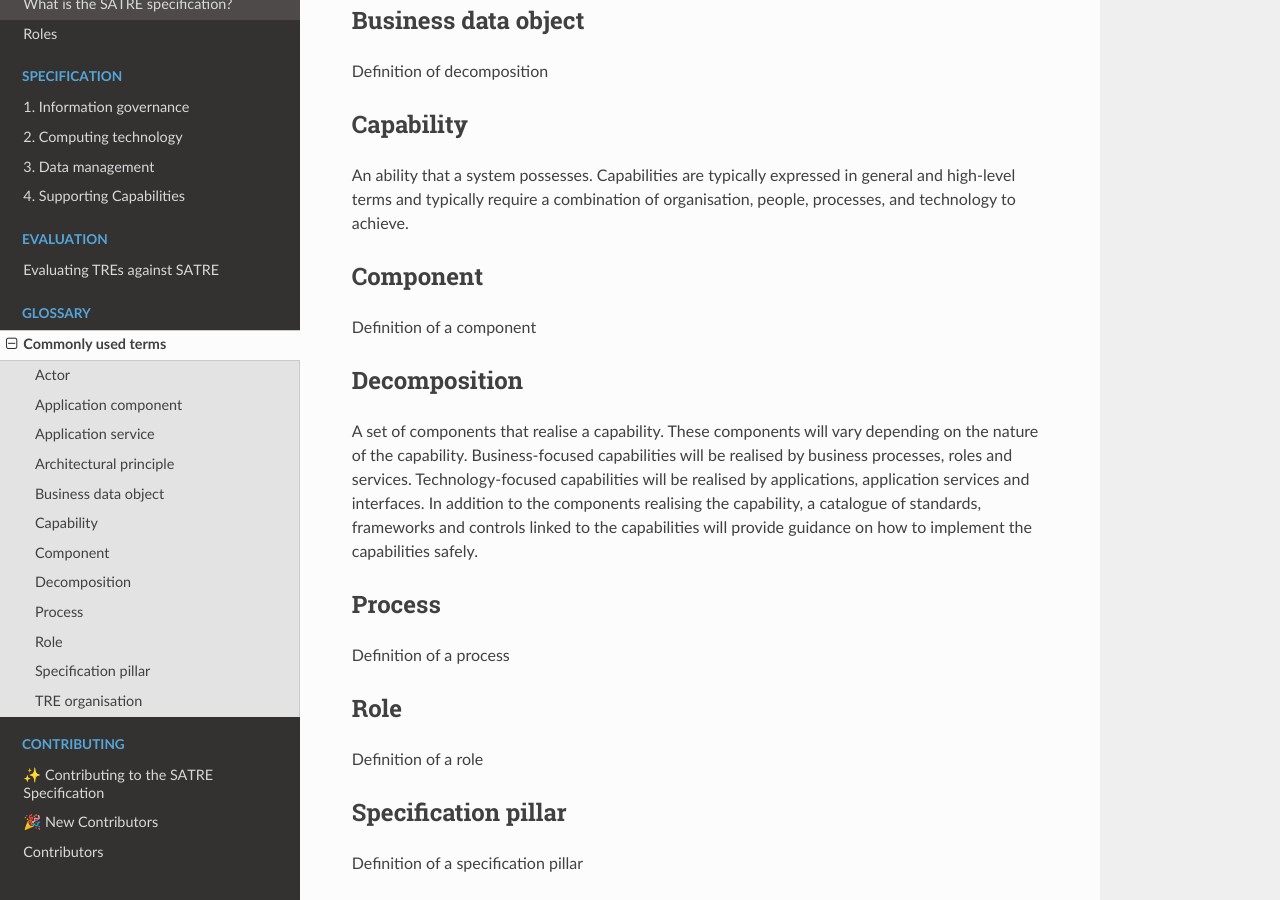
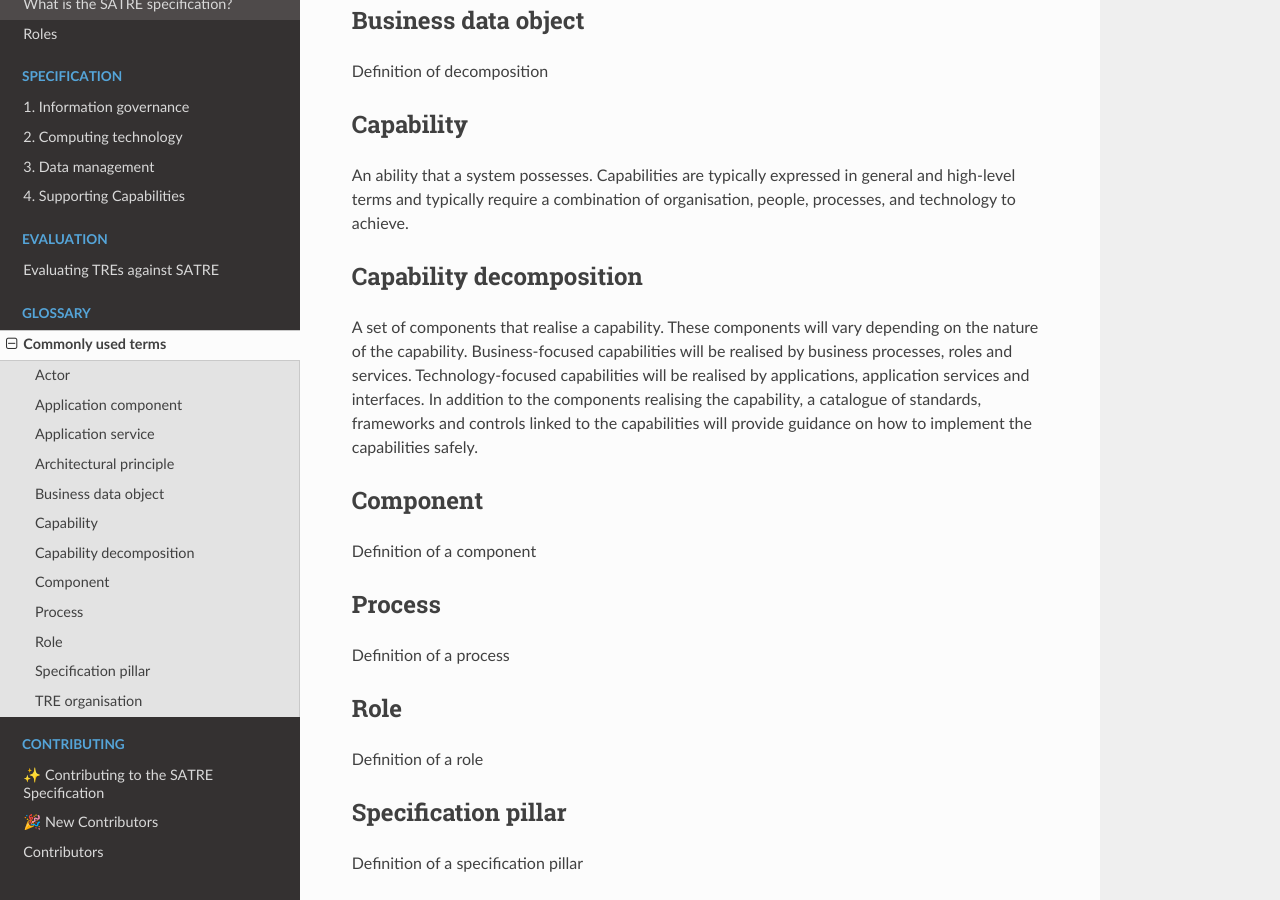
Before and after one commit to sa-tre/satre-specification, a Sphinx documentation site: the page built from docs/source/glossary.md, in a window 1280 px wide and 900 px high, scrolled down 620 px. Built offline with Sphinx 7.4.7 and the Read the Docs theme 2.0.0, drawn with Linux system fonts in a browser that asks for light colours.

Commit message:
:recycle: Rename decomposition to capability decomposition

```diff
--- a/docs/source/glossary.md
+++ b/docs/source/glossary.md
@@ -38,21 +38,21 @@ Definition of decomposition
 An ability that a system possesses.
 Capabilities are typically expressed in general and high-level terms and typically require a combination of organisation, people, processes, and technology to achieve.
 
-(def_component)=
+(def_capability_decomposition)=
 
-## Component
-
-Definition of a component
-
-(def_decomposition)=
-
-## Decomposition
+## Capability decomposition
 
 A set of components that realise a capability.
 These components will vary depending on the nature of the capability.
 Business-focused capabilities will be realised by business processes, roles and services.
 Technology-focused capabilities will be realised by applications, application services and interfaces.
 In addition to the components realising the capability, a catalogue of standards, frameworks and controls linked to the capabilities will provide guidance on how to implement the capabilities safely.
+
+(def_component)=
+
+## Component
+
+Definition of a component
 
 (def_process)=
 
```
